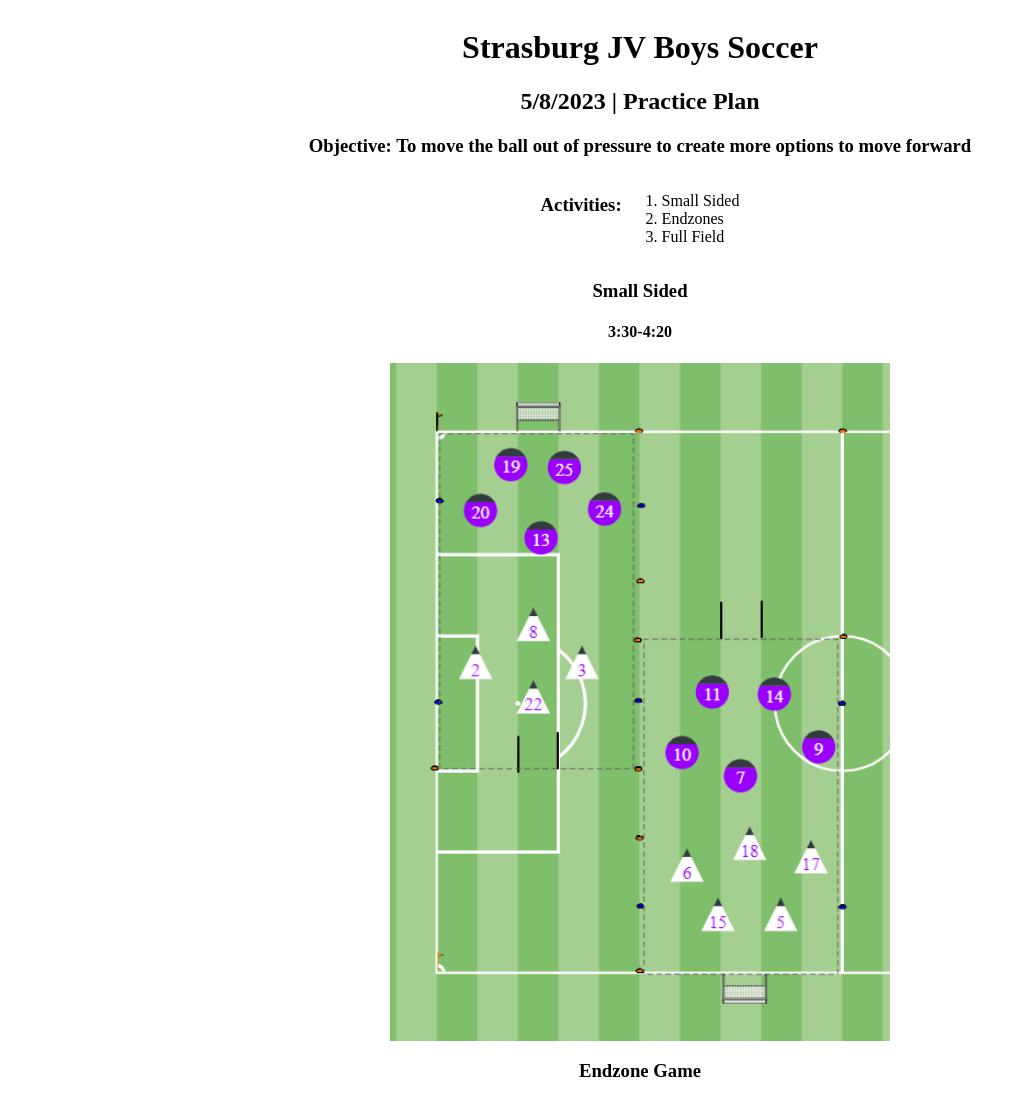
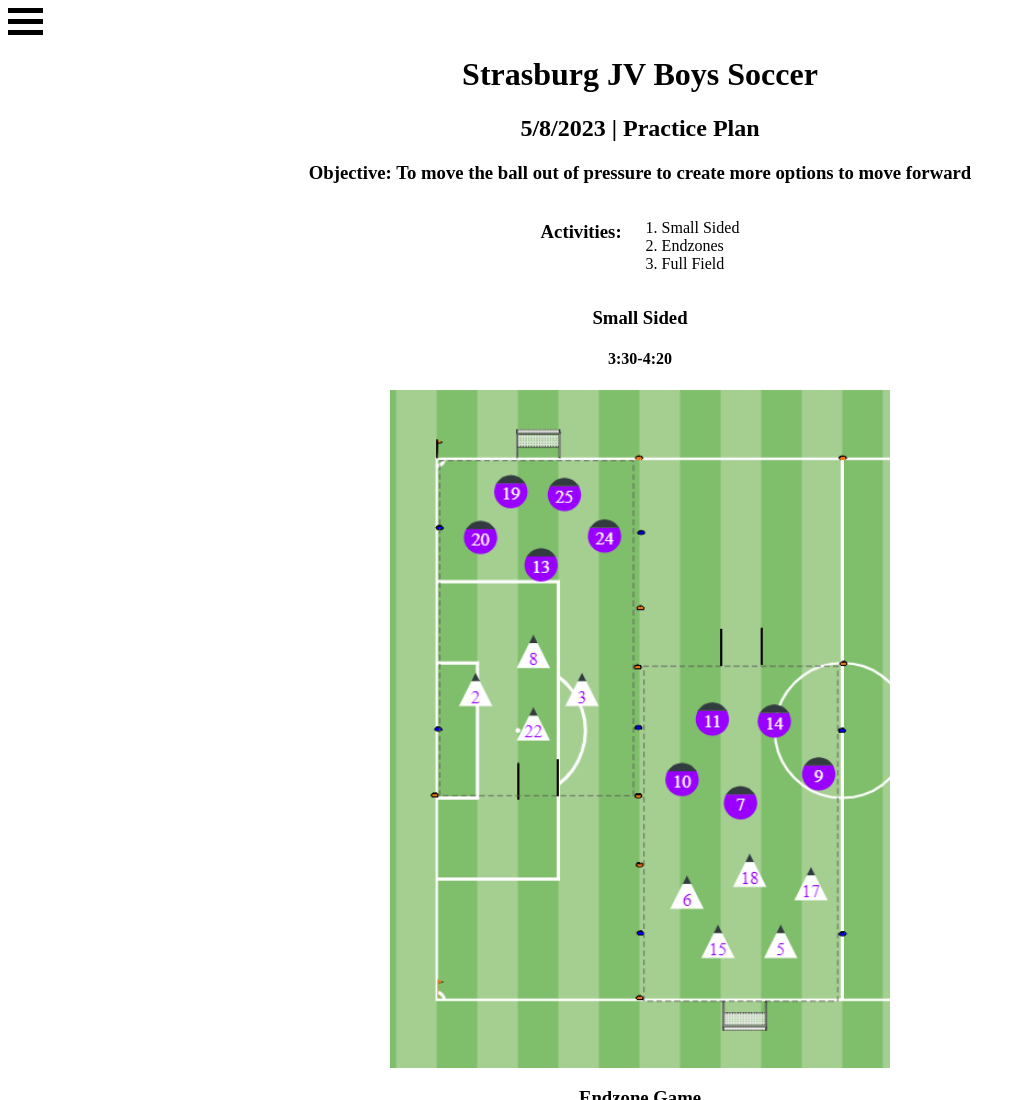
Before and after one commit to strasburgsboyssoccer/home, a plain HTML site: page index.html in a window 1280 px wide. Shown: the top 1100 px of the page, without its empty margins (0-1025 px from the left). Drawn offline with Linux system fonts and the light colour scheme.

Commit message:
Update style.css

```diff
--- a/style.css
+++ b/style.css
@@ -1,7 +1,13 @@
 h1, h2, h3, h4 {
     text-align: center;
 }
-div {
+.menu {
+  width: 35px;
+  height: 5px;
+  background-color: black;
+  margin: 6px 0;
+}
+.container {
     display: flex;
     justify-content: center;
 }
```
